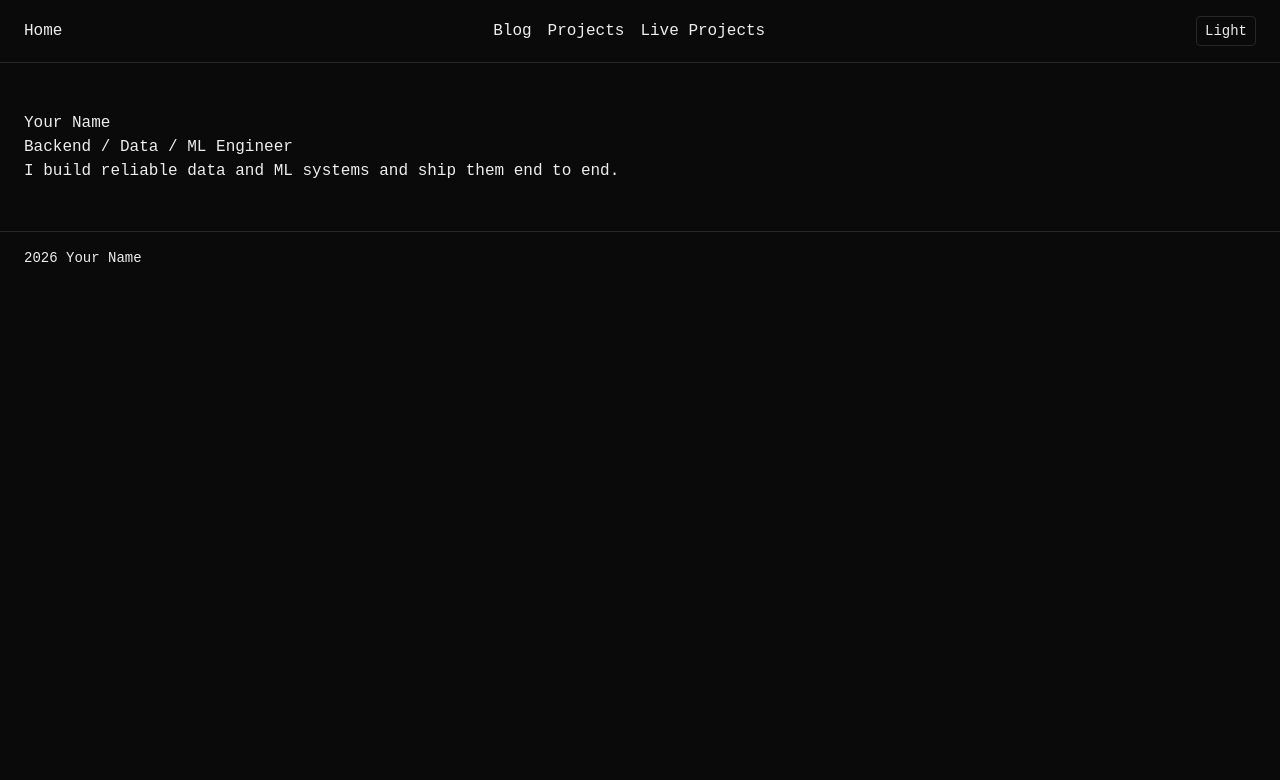
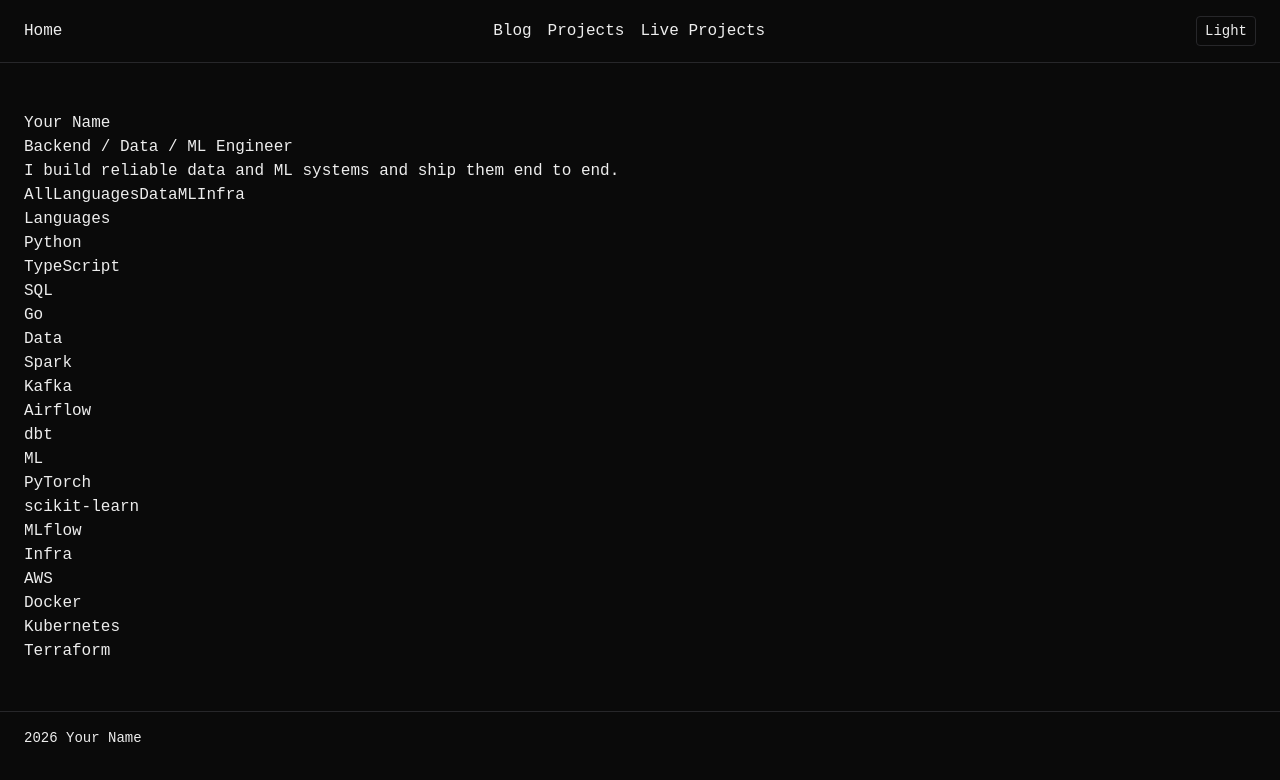
Before and after one commit to nadeem4/portfolio, a Next.js app: page / in a window 1280 px wide. Shown: the top 780 px of the page. Built offline with nearby package versions, Linux system fonts and the light colour scheme.

Commit message:
feat: add interactive skills visual to home page

```diff
--- a/app/page.tsx
+++ b/app/page.tsx
@@ -1,9 +1,11 @@
 import { Hero } from '@/components/hero/hero';
+import { SkillsVisual } from '@/components/skills/skills-visual';
 
 export default function HomePage() {
   return (
     <main className="px-6 py-12">
       <Hero />
+      <SkillsVisual />
     </main>
   );
 }
--- /dev/null
+++ b/components/skills/filter-by-category.ts
@@ -0,0 +1,6 @@
+import type { SkillGroup } from '@/config/skills';
+
+export function filterByCategory(groups: SkillGroup[], category: string | null): SkillGroup[] {
+  if (!category) return groups;
+  return groups.filter((group) => group.category === category);
+}
--- /dev/null
+++ b/components/skills/skills-visual.tsx
@@ -0,0 +1,36 @@
+'use client';
+
+import { useState } from 'react';
+import { skillGroups } from '@/config/skills';
+import { filterByCategory } from './filter-by-category';
+
+export function SkillsVisual() {
+  const [active, setActive] = useState<string | null>(null);
+  const visible = filterByCategory(skillGroups, active);
+  const categories = skillGroups.map((group) => group.category);
+
+  return (
+    <section aria-label="Skills">
+      <div role="group" aria-label="Skill categories">
+        <button type="button" onClick={() => setActive(null)} aria-pressed={active === null}>
+          All
+        </button>
+        {categories.map((category) => (
+          <button key={category} type="button" onClick={() => setActive(category)} aria-pressed={active === category}>
+            {category}
+          </button>
+        ))}
+      </div>
+      {visible.map((group) => (
+        <div key={group.category}>
+          <h3>{group.category}</h3>
+          <ul>
+            {group.items.map((item) => (
+              <li key={item}>{item}</li>
+            ))}
+          </ul>
+        </div>
+      ))}
+    </section>
+  );
+}
```
Also changed, not shown: 2 other files (tests, documents, lock files or other folders).
